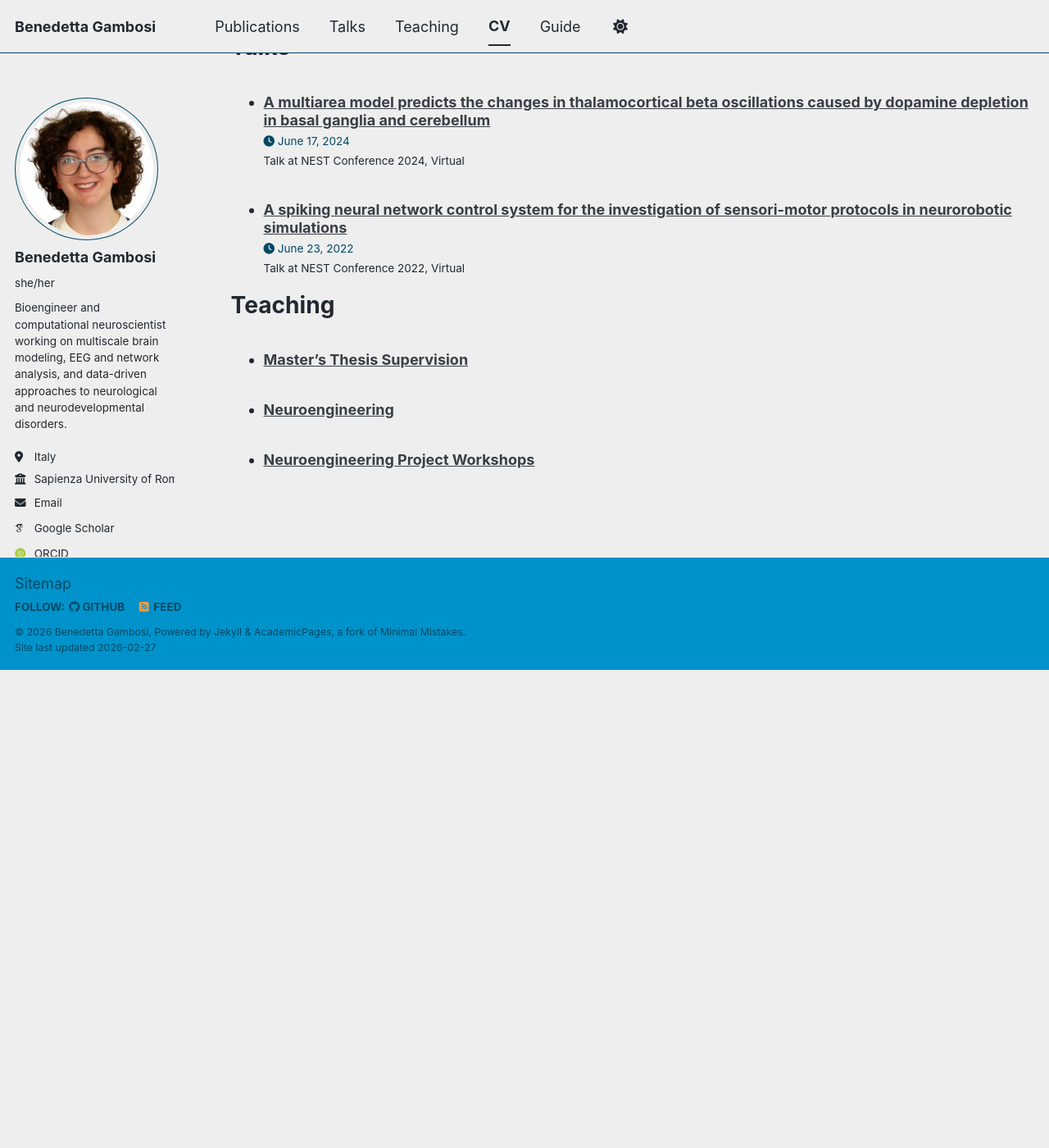
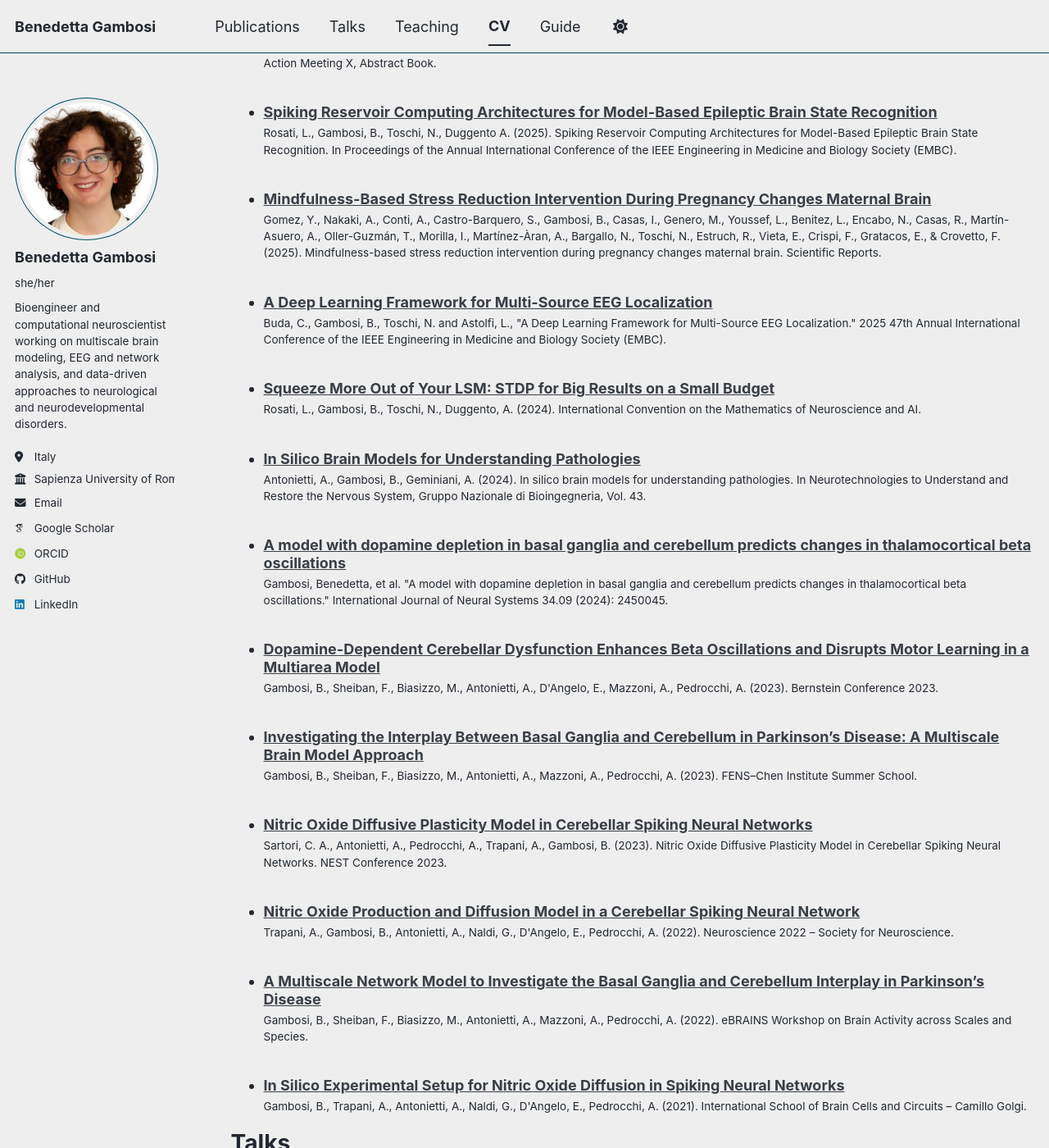
Before and after one commit to benedettagambosi/benedettagambosi.github.io, a Jekyll site: the page built from _pages/cv.md, in a window 1280 px wide and 1400 px high, scrolled down 2359 px. Shown: the whole window at 82% size. Built offline with Jekyll 4.4.1, drawn with Linux system fonts in a browser that asks for light colours; some web fonts are replaced; a script bundle is joined from its source files by our own code; library files that are not in the unit come from our copies; before the commit the page ends 3176 px from its top, so only the background shows below that; some of the changed text lies outside the part shown.

Commit message:
publications

```diff
--- /dev/null
+++ b/_publications/2021-no-diffusion-school.md
@@ -0,0 +1,10 @@
+---
+title: "In Silico Experimental Setup for Nitric Oxide Diffusion in Spiking Neural Networks"
+collection: publications
+category: conferences
+permalink: /publication/2021-no-diffusion-school
+date: 2021-11-30
+venue: "International School of Brain Cells and Circuits – Camillo Golgi"
+citation: "Gambosi, B., Trapani, A., Antonietti, A., Naldi, G., D'Angelo, E., Pedrocchi, A. (2021). International School of Brain Cells and Circuits – Camillo Golgi."
+---
+This school contribution describes an in silico experimental framework for modeling nitric oxide diffusion in spiking neural networks. The setup provides a basis for studying neuromodulatory effects in biologically realistic network models.
--- /dev/null
+++ b/_publications/2022-bg-cerebellum-ebrain.md
@@ -0,0 +1,10 @@
+---
+title: "A Multiscale Network Model to Investigate the Basal Ganglia and Cerebellum Interplay in Parkinson’s Disease"
+collection: publications
+category: conferences
+permalink: /publication/2022-bg-cerebellum-ebrain
+date: 2022-06-13
+venue: "eBRAINS Workshop: Brain Activity across Scales and Species"
+citation: "Gambosi, B., Sheiban, F., Biasizzo, M., Antonietti, A., Mazzoni, A., Pedrocchi, A. (2022). eBRAINS Workshop on Brain Activity across Scales and Species."
+---
+This contribution presents a multiscale network model aimed at studying the interaction between basal ganglia and cerebellum in Parkinson’s disease. The work emphasizes cross-scale integration within the eBRAINS framework.
--- /dev/null
+++ b/_publications/2022-no-diffusion-cerebellum-sfn.md
@@ -0,0 +1,11 @@
+---
+title: "Nitric Oxide Production and Diffusion Model in a Cerebellar Spiking Neural Network"
+collection: publications
+category: conferences
+permalink: /publication/2022-no-diffusion-cerebellum-sfn
+date: 2022-11-12
+venue: "Neuroscience 2022 – Society for Neuroscience"
+paperurl: "https://www.sfn.org/-/media/SfN/Documents/NEW-SfN/Meetings/Neuroscience-2022/Abstracts/Abstract-PDFs/SFN22_Abstracts-PDF-Posters_MON_AM.pdf"
+citation: "Trapani, A., Gambosi, B., Antonietti, A., Naldi, G., D'Angelo, E., Pedrocchi, A. (2022). Neuroscience 2022 – Society for Neuroscience."
+---
+This work introduces a computational model of nitric oxide production and diffusion in a cerebellar spiking neural network. The model aims to capture the effects of neuromodulatory signaling on synaptic plasticity and network behavior.
--- /dev/null
+++ b/_publications/2023-beta-cerebellum-bernstein.md
@@ -0,0 +1,10 @@
+---
+title: "Dopamine-Dependent Cerebellar Dysfunction Enhances Beta Oscillations and Disrupts Motor Learning in a Multiarea Model"
+collection: publications
+category: conferences
+permalink: /publication/2023-beta-cerebellum-bernstein
+date: 2023-09-27
+venue: "Bernstein Conference 2023"
+citation: "Gambosi, B., Sheiban, F., Biasizzo, M., Antonietti, A., D'Angelo, E., Mazzoni, A., Pedrocchi, A. (2023). Bernstein Conference 2023."
+---
+This abstract investigates how dopamine-dependent cerebellar dysfunction affects beta oscillations and motor learning in a multiarea computational brain model.
--- /dev/null
+++ b/_publications/2023-bg-cerebellum-fens.md
@@ -0,0 +1,10 @@
+---
+title: "Investigating the Interplay Between Basal Ganglia and Cerebellum in Parkinson’s Disease: A Multiscale Brain Model Approach"
+collection: publications
+category: conferences
+permalink: /publication/2023-bg-cerebellum-fens
+date: 2023-07-02
+venue: "FENS–Chen Institute–NeuroLéman Summer School"
+citation: "Gambosi, B., Sheiban, F., Biasizzo, M., Antonietti, A., Mazzoni, A., Pedrocchi, A. (2023). FENS–Chen Institute Summer School."
+---
+This contribution presents a multiscale computational approach to study interactions between basal ganglia and cerebellum in Parkinson’s disease.
--- /dev/null
+++ b/_publications/2023-no-diffusive-plasticity-nest.md
@@ -0,0 +1,11 @@
+---
+title: "Nitric Oxide Diffusive Plasticity Model in Cerebellar Spiking Neural Networks"
+collection: publications
+category: conferences
+permalink: /publication/2023-no-diffusive-plasticity-nest
+date: 2023-06-18
+venue: "NEST Conference 2023"
+paperurl: "https://events.hifis.net/event/673/attachments/942/2156/NEST-Conference-2023-booklet.pdf#page=10"
+citation: "Sartori, C. A., Antonietti, A., Pedrocchi, A., Trapani, A., Gambosi, B. (2023). Nitric Oxide Diffusive Plasticity Model in Cerebellar Spiking Neural Networks. NEST Conference 2023."
+---
+This abstract presents a computational model of nitric oxide–mediated diffusive plasticity implemented in cerebellar spiking neural networks. The work investigates how volume transmission mechanisms can modulate synaptic plasticity and influence network dynamics.
--- /dev/null
+++ b/_publications/2024-insilico-brain-models-pathologies.md
@@ -0,0 +1,10 @@
+---
+title: "In Silico Brain Models for Understanding Pathologies"
+collection: publications
+category: books
+permalink: /publication/2024-insilico-brain-models-pathologies
+date: 2024-01-01
+venue: "Neurotechnologies to Understand and Restore the Nervous System"
+citation: "Antonietti, A., Gambosi, B., Geminiani, A. (2024). In silico brain models for understanding pathologies. In Neurotechnologies to Understand and Restore the Nervous System, Gruppo Nazionale di Bioingegneria, Vol. 43."
+---
+This book chapter reviews the use of in silico brain models to investigate neurological pathologies, with a focus on how computational approaches can bridge multiple spatial and temporal scales. The chapter discusses the role of mechanistic modeling in interpreting experimental data, exploring disease mechanisms, and supporting the development of neurotechnological tools for diagnosis and rehabilitation.
--- /dev/null
+++ b/_publications/2024-lsm-stdp.md
@@ -0,0 +1,10 @@
+---
+title: "Squeeze More Out of Your LSM: STDP for Big Results on a Small Budget"
+collection: publications
+category: conferences
+permalink: /publication/2024-lsm-stdp
+date: 2024-05-28
+venue: "International Convention on the Mathematics of Neuroscience and AI"
+citation: "Rosati, L., Gambosi, B., Toschi, N., Duggento, A. (2024). International Convention on the Mathematics of Neuroscience and AI."
+---
+This contribution explores the use of spike-timing–dependent plasticity in liquid state machines to enhance performance under constrained computational resources.
--- /dev/null
+++ b/_publications/2025-eeg-subcortical-localization-gnb.md
@@ -0,0 +1,10 @@
+---
+title: "A Deep Learning Approach to EEG Subcortical Source Localization"
+collection: publications
+category: conferences
+permalink: /publication/2025-eeg-subcortical-localization-gnb
+date: 2025-06-16
+venue: "IX Congress of the National Group of Bioengineering (GNB)"
+citation: "Buda, C., Gambosi, B., Toschi, N., Astolfi, L. (2025). A Deep Learning Approach to EEG Subcortical Source Localization. GNB 2025."
+---
+This abstract presents a deep learning framework for EEG source localization with a focus on subcortical structures. The approach is evaluated in simulated settings to assess robustness and spatial accuracy.
--- /dev/null
+++ b/_publications/2025-fusi-brain-state-gnb.md
@@ -0,0 +1,10 @@
+---
+title: "Towards Brain State Classification with Functional Ultrasound Imaging"
+collection: publications
+category: conferences
+permalink: /publication/2025-fusi-brain-state-gnb
+date: 2025-06-16
+venue: "IX Congress of the National Group of Bioengineering (GNB)"
+citation: "Gambosi, B., Buda, C., Toschi, N., Astolfi, L. (2025). Towards Brain State Classification with Functional Ultrasound Imaging. GNB 2025."
+---
+This contribution investigates the feasibility of brain state classification using functional ultrasound imaging signals. Model-based simulations are used to assess the sensitivity of fUSI-derived features to different neural dynamics.
--- /dev/null
+++ b/_publications/2025-fusi-epileptic-dynamics.md
@@ -0,0 +1,10 @@
+---
+title: "Functional Ultrasound Imaging of Epileptic Dynamics: A Model-Based Investigation"
+collection: publications
+category: conferences
+permalink: /publication/2025-fusi-epileptic-dynamics
+date: 2025-09-29
+venue: "Bernstein Conference 2025"
+citation: "Gambosi, B., Buda, C., Monti, M., Toschi, N., Astolfi, L. (2025). Functional Ultrasound Imaging of Epileptic Dynamics: A Model-Based Investigation. Bernstein Conference 2025."
+---
+This work presents a model-based investigation of epileptic dynamics using simulated functional ultrasound imaging (fUSI). By linking neural activity models to hemodynamic signals, the study explores the ability of fUSI-derived features to capture pathological brain dynamics associated with epilepsy.
--- /dev/null
+++ b/_publications/2025-jam-act2-kinematics-autism.md
@@ -0,0 +1,12 @@
+---
+title: "Exploring Kinematic Profiles in Autism"
+collection: publications
+category: conferences
+permalink: /publication/2025-jam-act2-kinematics-autism
+date: 2025-03-15
+venue: "Joint Action Meeting (JAM X) – Abstract Book"
+citation: "Ferrari, E., Maronati, C., Monti, M., Ferrazzi, G., Iarrobino, I., Manuello, J., Patarini, F., Passeri, A., Gambosi, B., Trimarco, E., Blandolino, G., Buda, C., Rinaldini, G., Giuberti, V., Iani, C., Rubichi, S., Toppi, J., Astolfi, L., Ciaramidaro, A., Cavallo, A. (2025). Exploring kinematic profiles in autism. Joint Action Meeting X, Abstract Book."
+---
+Movement kinematics provide crucial information about action goals and intentions and play a fundamental role in dyadic interactions, supporting coordination between interacting agents. In autism spectrum conditions, differences in motor execution and action decoding have been reported, potentially impacting social motor interactions.
+
+This ongoing study investigates how motor similarities and dissimilarities influence dyadic coordination. A screening task is used to quantify motor distance by recording kinematic features during a time-constrained pointing task in individuals with autism and typically developing participants. Motor distance between participants is computed using kinematic feature comparison and Procrustes transformation, enabling systematic pairing based on movement similarity. This approach aims to support controlled investigation of how motor distance affects coordination performance in joint action tasks.
--- /dev/null
+++ b/_publications/2025-mindfulness-pregnancy-brain.md
@@ -0,0 +1,11 @@
+---
+title: "Mindfulness-Based Stress Reduction Intervention During Pregnancy Changes Maternal Brain"
+collection: publications
+category: manuscripts
+permalink: /publication/2025-mindfulness-pregnancy-brain
+date: 2025-01-01
+venue: "Scientific Reports"
+paperurl: "https://www.nature.com/articles/s41598-025-07787-9"
+citation: "Gomez, Y., Nakaki, A., Conti, A., Castro-Barquero, S., Gambosi, B., Casas, I., Genero, M., Youssef, L., Benitez, L., Encabo, N., Casas, R., Martín-Asuero, A., Oller-Guzmán, T., Morilla, I., Martínez-Àran, A., Bargallo, N., Toschi, N., Estruch, R., Vieta, E., Crispi, F., Gratacos, E., & Crovetto, F. (2025). Mindfulness-based stress reduction intervention during pregnancy changes maternal brain. Scientific Reports."
+---
+This study investigates the effects of a mindfulness-based stress reduction (MBSR) intervention during pregnancy on maternal brain structure and function. Using neuroimaging and longitudinal analysis, the work examines how stress-reduction interventions may be associated with measurable changes in the maternal brain, contributing to the understanding of neuroplasticity during pregnancy and the potential impact of behavioral interventions on maternal mental health.
```
Also changed, not shown: _talks/2024-nest.md (+1 -0 lines).
